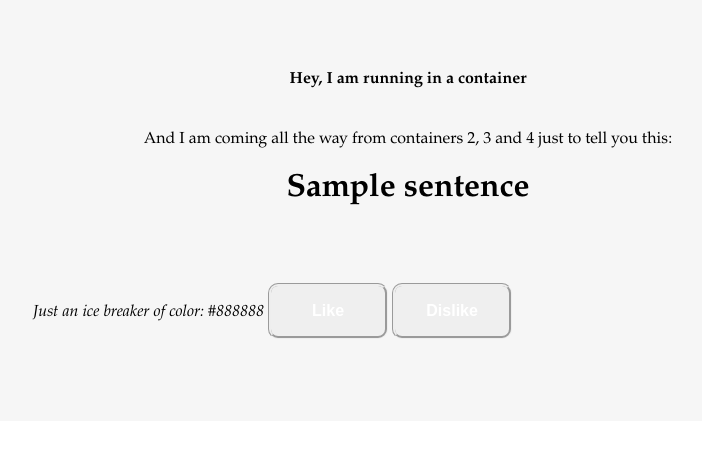
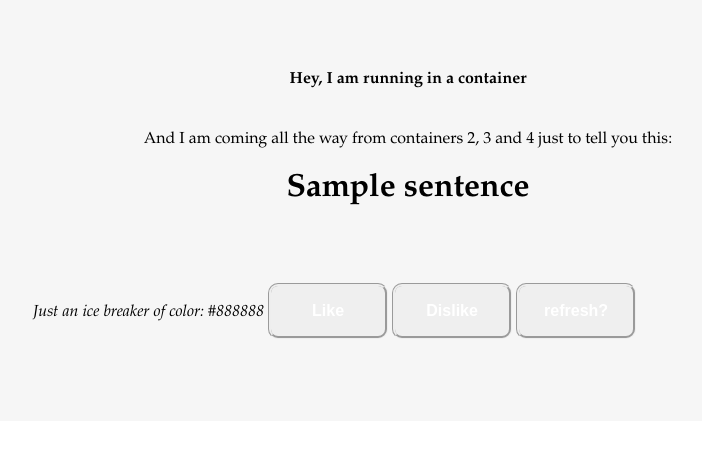
Before and after one commit to ddiazsouto/Sentencer, a Flask app: page / in a window 1280 px wide. Shown: the part 201-672 px from the top of the page, without its empty margins (217-919 px from the left). Run offline with Flask 2, Linux system fonts and the light colour scheme; a database or web service that is not in the repository returns one stand-in record (values such as "Sample title"); data that the repository does not hold is empty.

Commit message:
and nyet another

```diff
--- a/Service1/templates/main.html
+++ b/Service1/templates/main.html
@@ -68,6 +68,7 @@
         <form action="" method="post" onsubmit="return false" style="display:inline-block;">
           <p align="right">
           <button class="mybtn" type="submit" formmethod="post" ><b>Dislike</b> </button>
+          <a href="/"><button class="mybtn"><b>refresh?</b> </button></a>
           </p>
         </form>
 
```
